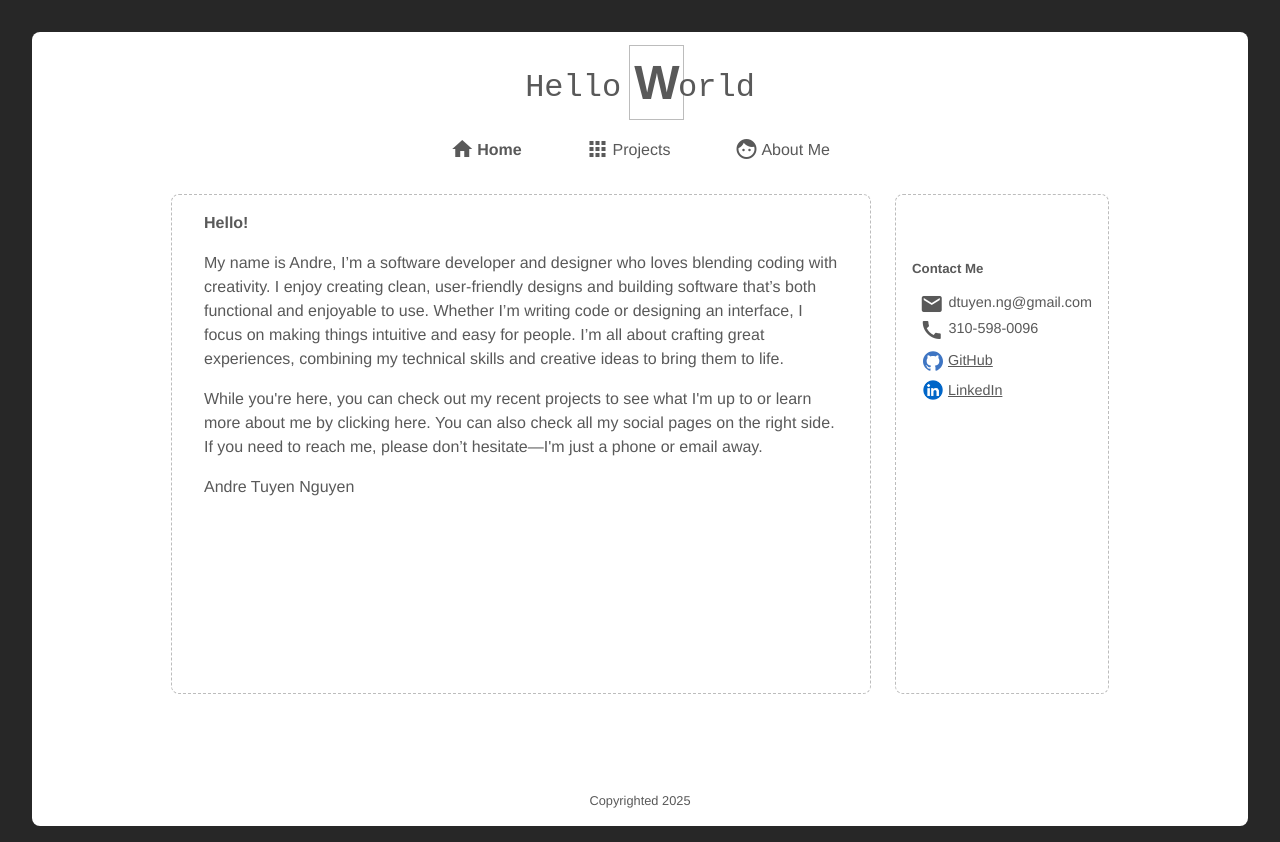
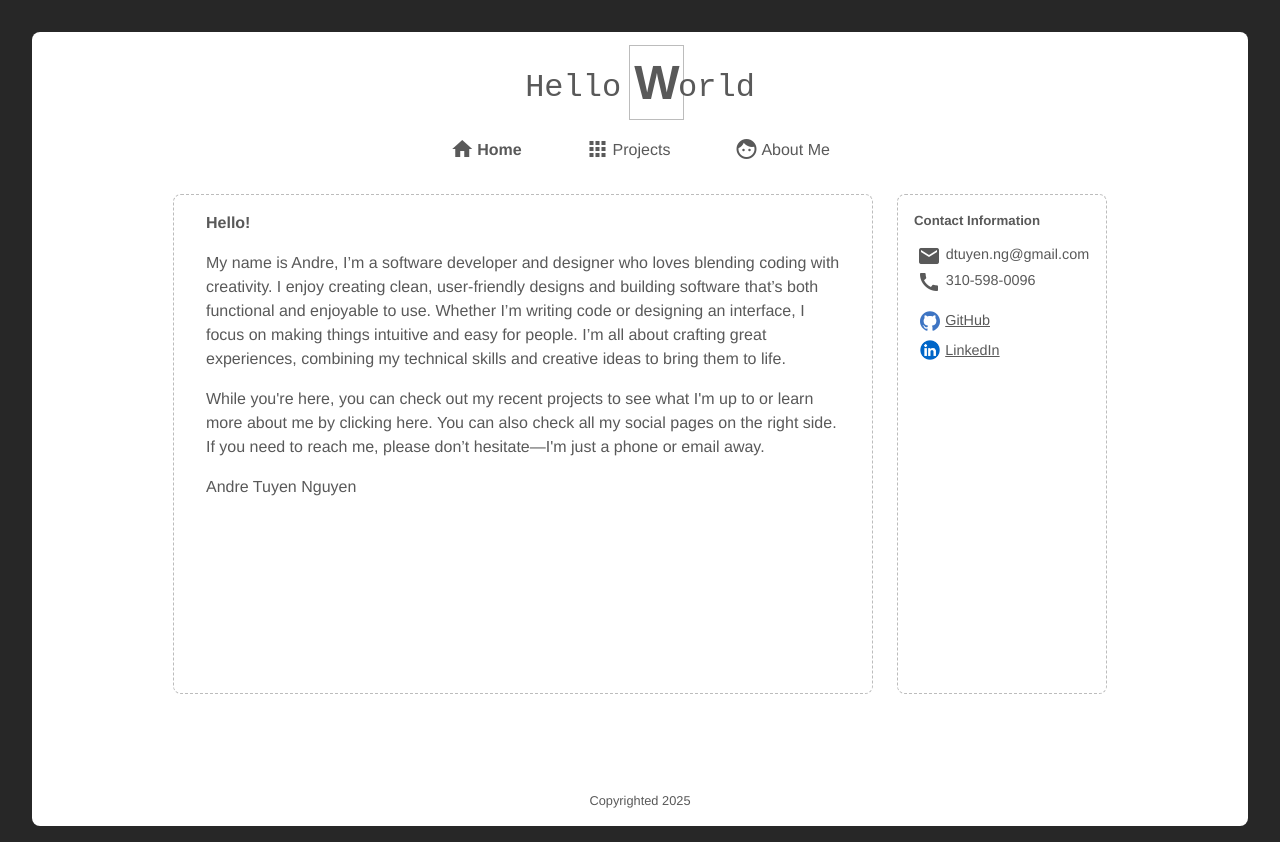
Before and after one commit to dtuyenng/resume-websiteV2, a React (Vite) app: page / in a window 1280 px wide. Built offline with nearby package versions, Linux system fonts and the light colour scheme.

Commit message:
Minimum Viable Product

```diff
--- a/src/App.css
+++ b/src/App.css
@@ -139,6 +139,8 @@ ol {
 
 /* Sidebar */
 #sidebar {
+  display: flex;
+  flex-direction: column;
   height: 500px;
   min-width: 210px;
   background: rgb(255, 255, 255);
@@ -157,11 +159,9 @@ ol {
   transform: rotate(-20deg);
 }
 .contact-widget {
-  margin-top: 3rem;
 }
 .contact-info {
   margin-top: 0.7rem;
-  padding-left: 0.3rem;
   font-size: 0.9rem;
   display: flex;
   flex-direction: column;
@@ -177,7 +177,7 @@ ol {
   display: flex;
   align-items: center;
   text-decoration: underline;
-  margin-top: 0.5rem;
+  margin-top: 1rem;
 }
 .github-link img {
   width: 20px;
--- a/src/components/ContactWidget.tsx
+++ b/src/components/ContactWidget.tsx
@@ -3,7 +3,7 @@ import SocialMedia from "./SocialMedia";
 function ContactWidget() {
   return (
     <div className="contact-widget">
-      <h5>Contact Me</h5>
+      <h5>Contact Information</h5>
       <div className="contact-info">
         <div className="menu-item-text">
           <span className="material-icons">email</span>
```
